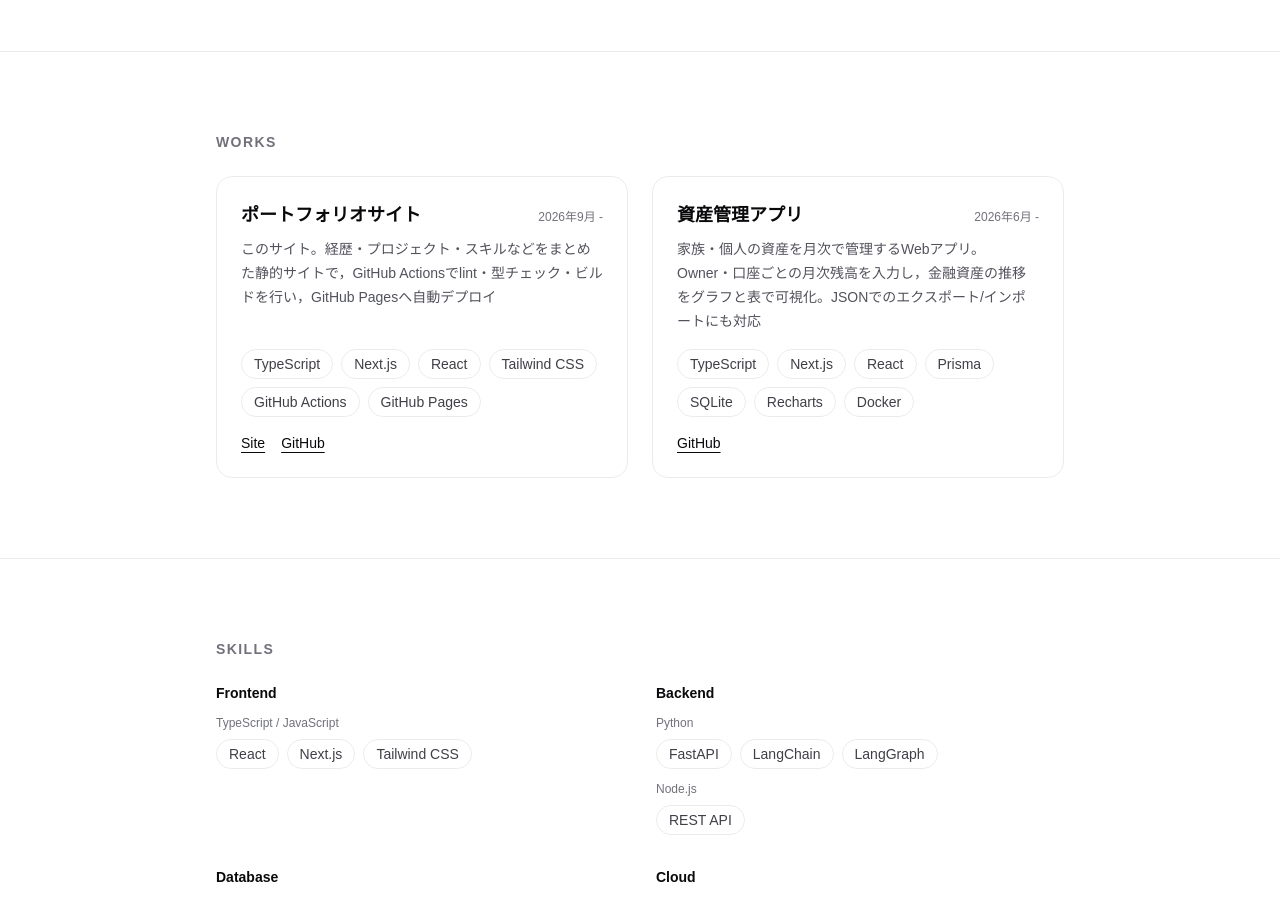
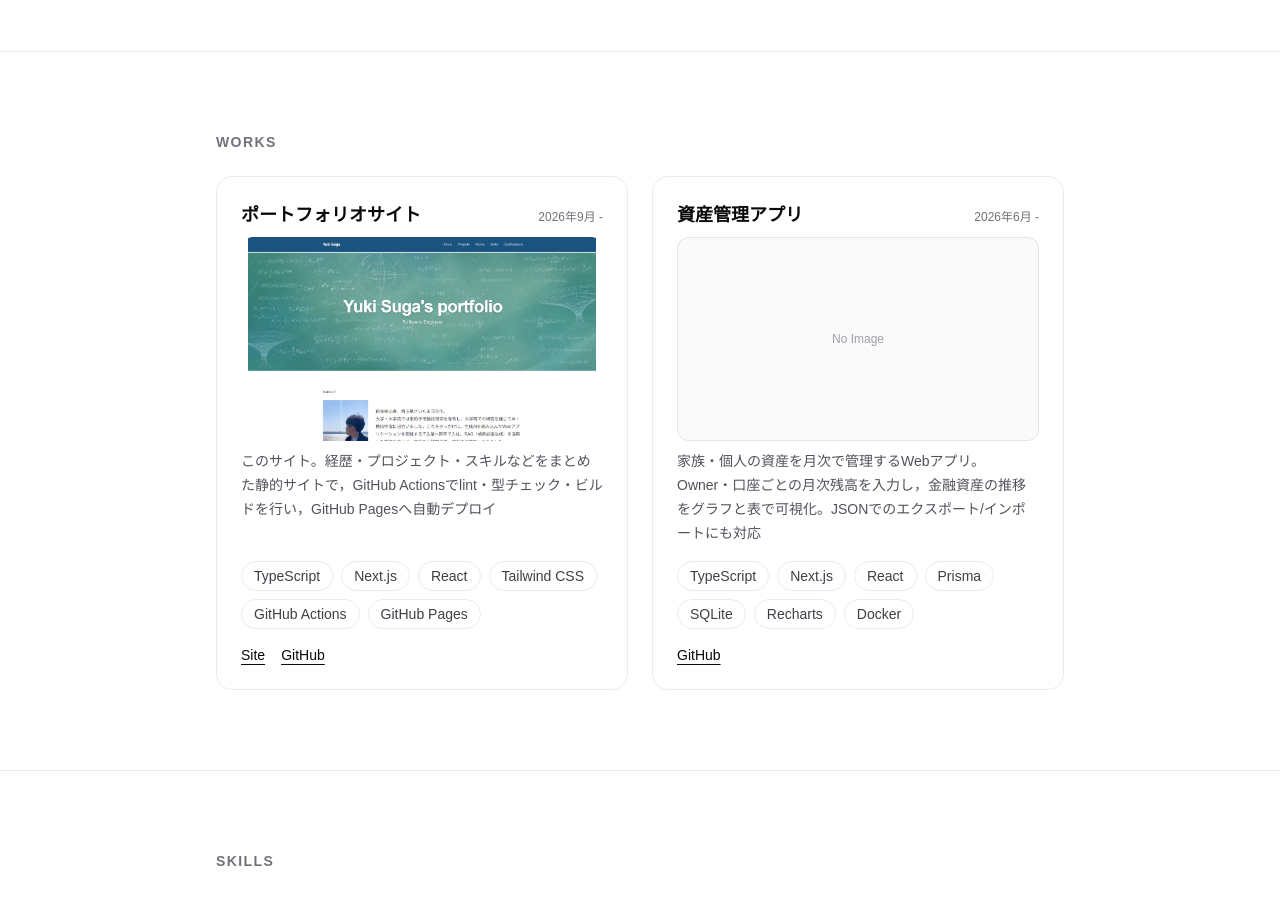
Before and after one commit to Chansuga/my-portfolio, a Next.js app: page / in a window 1280 px wide. Shown: the part 2040-2937 px from the top of the page. Built offline with nearby package versions, Linux system fonts and the light colour scheme.

Commit message:
Add an image frame to Works cards
Show the work's image between the title and description, centered
in a 16:9 frame. Works without an image show a bordered "No Image"
placeholder. Add a screenshot for the portfolio site.

Co-Authored-By: Claude Opus 5.5 <noreply@anthropic.com>

```diff
--- a/src/components/Works.styles.ts
+++ b/src/components/Works.styles.ts
@@ -1 +1,10 @@
-export { styles } from "./Projects.styles";
+import { styles as projectStyles } from "./Projects.styles";
+
+export const styles = {
+  ...projectStyles,
+  imageFrame:
+    "relative mt-2 flex aspect-video items-center justify-center overflow-hidden rounded-xl",
+  emptyImageFrame: "border border-black/8 bg-zinc-50",
+  image: "object-contain",
+  noImage: "text-xs text-zinc-400",
+};
--- a/src/components/Works.tsx
+++ b/src/components/Works.tsx
@@ -1,3 +1,4 @@
+import Image from "next/image";
 import Chip from "@/components/Chip";
 import SectionHeading from "@/components/SectionHeading";
 import { works } from "@/data/site";
@@ -15,6 +16,21 @@ export default function Works() {
                 <h3 className={styles.title}>{work.title}</h3>
                 {work.period && (
                   <span className={styles.period}>{work.period}</span>
+                )}
+              </div>
+              <div
+                className={`${styles.imageFrame} ${work.image ? "" : styles.emptyImageFrame}`}
+              >
+                {work.image ? (
+                  <Image
+                    src={`${process.env.NEXT_PUBLIC_BASE_PATH ?? ""}${work.image}`}
+                    alt={work.title}
+                    fill
+                    sizes="(min-width: 640px) 400px, 100vw"
+                    className={styles.image}
+                  />
+                ) : (
+                  <span className={styles.noImage}>No Image</span>
                 )}
               </div>
               <p className={styles.description}>{work.description}</p>
--- a/src/data/site.ts
+++ b/src/data/site.ts
@@ -102,6 +102,7 @@ export type Work = {
   period?: string;
   link?: string;
   repo: string;
+  image?: string;
 };
 
 export const works: Work[] = [
@@ -120,6 +121,7 @@ export const works: Work[] = [
     period: "2026年9月 -",
     link: "https://chansuga.github.io/my-portfolio/",
     repo: "https://github.com/Chansuga/my-portfolio",
+    image: "/portfolio.png",
   },
   {
     title: "資産管理アプリ",
```
Also changed, not shown: public/portfolio.png (added).
